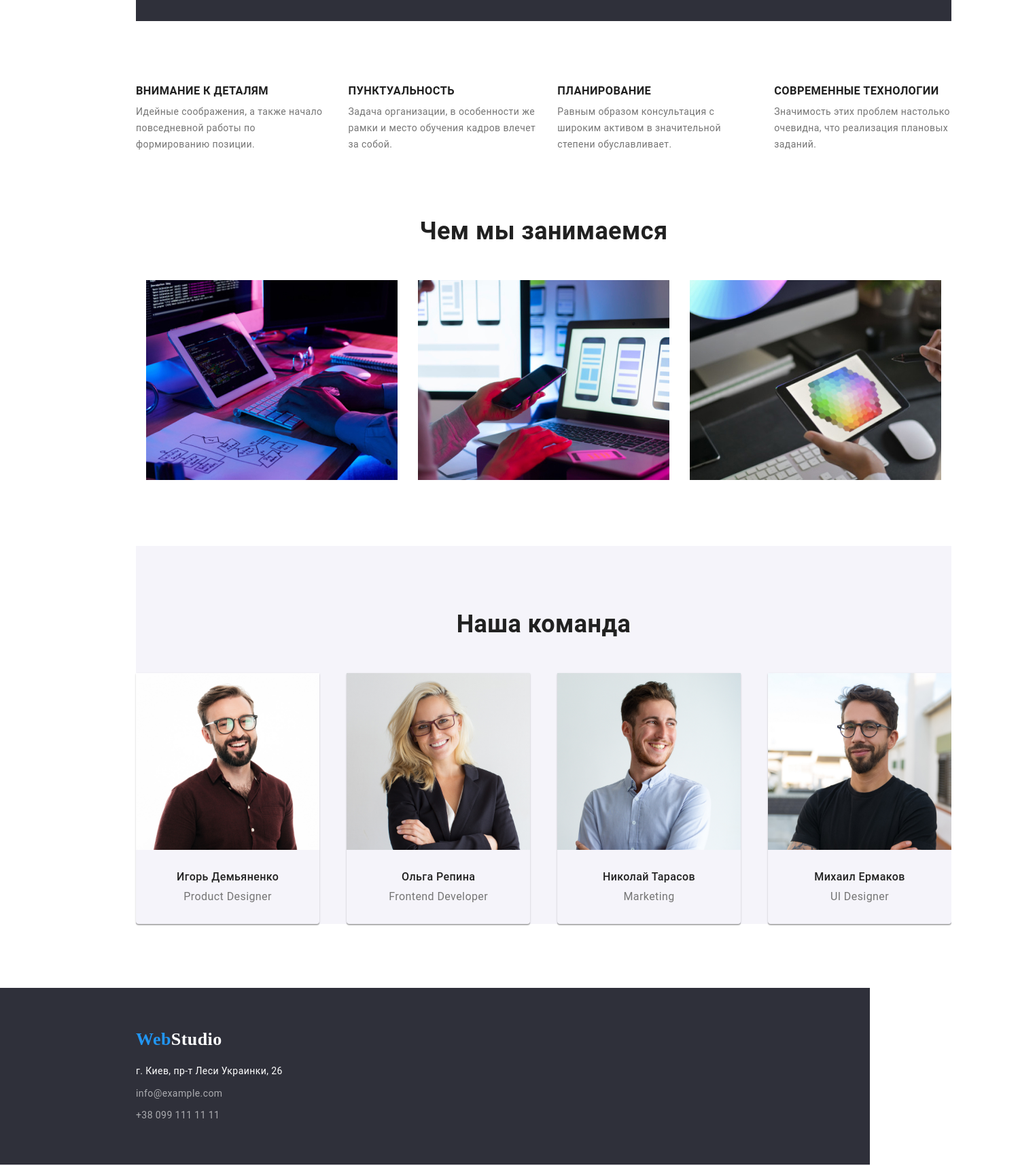
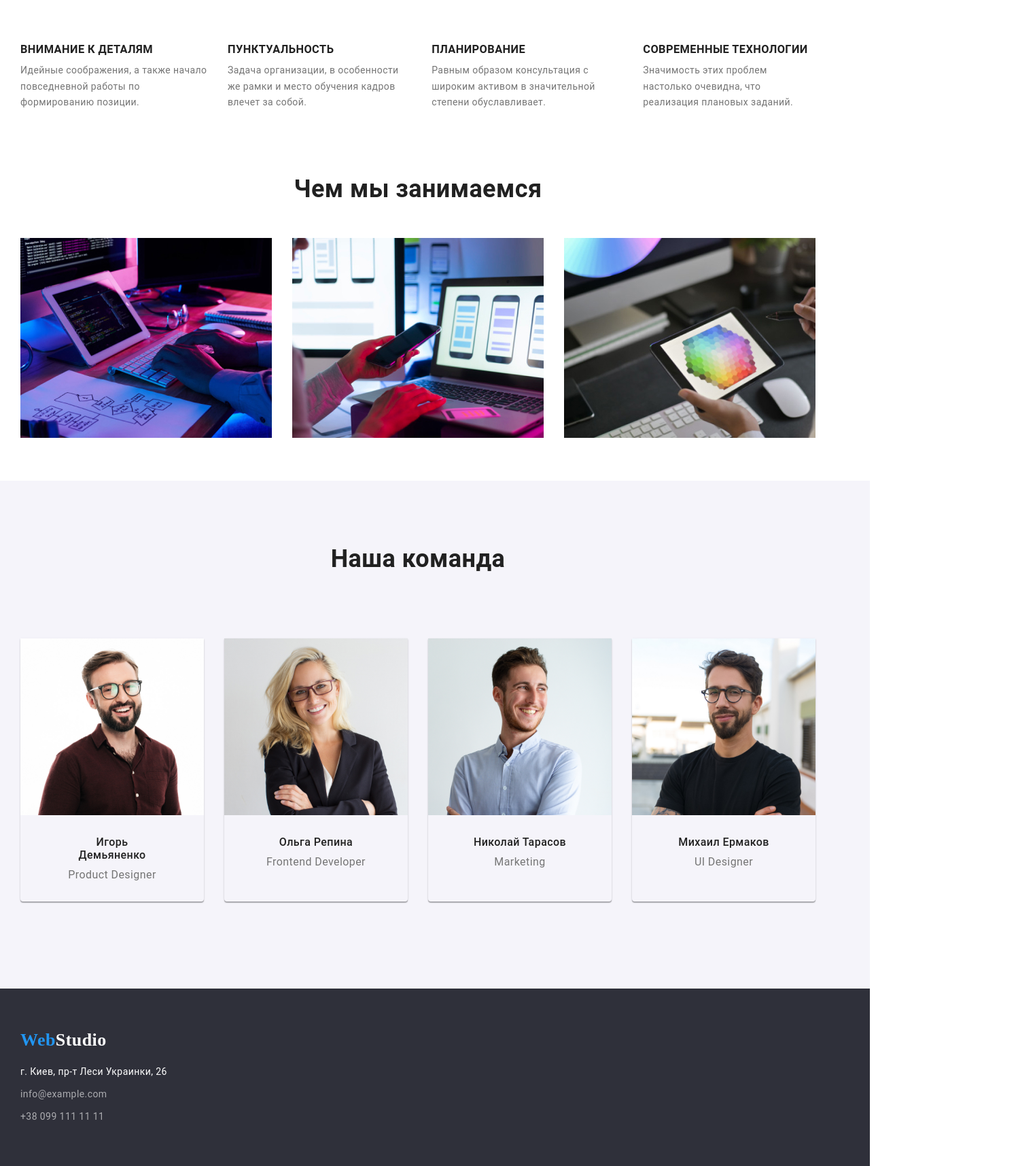
Before and after one commit to Yaximkas/goit-markup-hw-03, a plain HTML site: page index.html in a window 1280 px wide. Shown: the part 640-2355 px from the top of the page at 68% size, 1498 px wide, since content can reach past the window. Drawn offline with nearby package versions, Linux system fonts and the light colour scheme.

Commit message:
Add files via upload

```diff
--- a/css/styles.css
+++ b/css/styles.css
@@ -42,8 +42,10 @@ ul {
 
 .container {
   width: 1200px;
-  margin-left: 200px;
-  margin-right: 200px;
+  padding-left: 15px;
+  padding-right: 15px;
+  margin-left: 15px;
+  margin-right: 15px;
 }
 
 /* шапка сайта */
@@ -72,7 +74,13 @@ ul {
 .page-header {
   display: flex;
   align-items: center;
+
   border-bottom: 1px solid #ececec;
+}
+
+/* нав */
+.nav-header {
+  display: flex;
 }
 
 /* список в шапке */
@@ -136,7 +144,7 @@ ul {
 /* как заказать услугу */
 .decisions {
   text-align: center;
-  padding: 200px 298px 200px 298px;
+  padding: 200px 283px 200px 283px;
 
   background-color: var(--first-background-color);
 }
@@ -168,10 +176,14 @@ ul {
   cursor: pointer;
 }
 
+/* секция особенностей */
+.features-section {
+  padding: 94px 0;
+}
+
 /* список особенностей */
 .features-list {
   display: flex;
-  margin: 94px 0;
   justify-content: center;
 
   list-style-type: none;
@@ -200,6 +212,8 @@ ul {
 
 /* секция наших занятий */
 .our-actions {
+  margin-bottom: 60px;
+
   text-align: center;
 }
 
@@ -216,7 +230,6 @@ ul {
 .our-actions-list {
   display: flex;
   justify-content: center;
-  margin-bottom: 94px;
 
   list-style-type: none;
 }
@@ -228,13 +241,13 @@ ul {
 
 /* секция команды */
 .team-section {
-  margin-bottom: 94px;
+  padding: 94px 0 128px 0;
 
   background-color: var(--second-background-color);
 }
 /* наша команда */
 .our-team {
-  padding: 94px 469px 50px 469px;
+  margin-bottom: 94px;
 
   font-weight: bold;
   font-size: 36px;
@@ -289,19 +302,12 @@ ul {
 
 /* подвал сайта */
 .footer {
+  padding: 60px 0;
   background-color: var(--first-background-color);
-}
-
-/* контейнер элементов подвала */
-.page-footer {
-  display: flex;
-  flex-direction: column;
 }
 
 /* логотип в подвале */
 .logo-footer {
-  margin: 60px auto 20px 0;
-
   font-family: Raleway;
   font-weight: bold;
   font-size: 26px;
@@ -315,16 +321,13 @@ ul {
 
 /* список адресов */
 .address-list {
-  display: flex;
-  flex-direction: column;
-  margin: 0 auto 60px 0;
-
+  margin-top: 20px;
   list-style-type: none;
 }
 
 /* элементы списка адресов */
 .address-point:not(:last-child) {
-  padding-bottom: 9px;
+  margin-bottom: 9px;
 }
 
 /* локальный адресс */
@@ -355,11 +358,14 @@ ul {
 
 /* PORTFOLIO PAGE */
 
+.project-section {
+  padding: 94px 0;
+}
+
 /* список кнопок для выбора типа проекта */
 .button-list {
   display: flex;
   justify-content: center;
-  margin-top: 94px;
   margin-bottom: 50px;
   margin-right: auto;
   margin-left: auto;
@@ -400,9 +406,17 @@ ul {
   flex-wrap: wrap;
   margin-top: -30px;
   margin-left: -30px;
-  margin-bottom: 94px;
 
   list-style-type: none;
+}
+
+/* кнопки проектов */
+.project-button {
+  display: block;
+
+  color: var(--main-color);
+
+  text-decoration: none;
 }
 
 .project-point {
--- a/index.html
+++ b/index.html
@@ -12,8 +12,8 @@
     <header class="header">
 <!--header navigation-->
         <div class="container">
-            <nav>
             <div class="page-header">
+                <nav class="nav-header">
                     <a href="" class="logo-header">
                         Web<span class="studio-logo">Studio</span>
                     </a>
@@ -22,23 +22,24 @@
                         <li class="header-point"><a href="./portfolio.html" class="header-links">Портфолио</a></li>
                         <li class="header-point"><a href="" class="header-links">Контакты</a></li>
                     </ul>
+                </nav>
                 <ul class="telemail-list">
                     <li class="telemail-point"><a href="mailto:info@devstudio.com" class="header-info">info@devstudio.com</a></li>
                     <li class="telemail-point"><a href="tel:+380961111111" class="header-info">+38 096 111 11 11</a></li>
                 </ul>
             </div>
-            </nav>
         </div>
     </header>
-    <main class="container">
+    <main>
         <section class="decisions">
                 <!--service order-->
-            <div>
+            <div class="container">
                 <h1 class="decision-text">Эффективные решения для вашего бизнеса</h1>
                 <button type="button" class="button">Заказать услугу</button>
             </div>
         </section>
-        <section>
+        <section class="features-section">
+            <div class="container">
                 <h2 hidden>Наши преимущества</h2>
                 <!--main directions-->
                 <ul class="features-list">
@@ -59,8 +60,10 @@
                         <p class="text-features">Значимость этих проблем настолько очевидна, что реализация плановых заданий.</p>
                     </li>
                 </ul>
+            </div>
         </section>
         <section class="our-actions">
+            <div class="container">
                 <h2 class="action-text">Чем мы занимаемся</h2>
                 <ul class="our-actions-list">
     <!--our fotos-->
@@ -68,9 +71,11 @@
                     <li class="our-actions-point"><img src="./images/photo2.jpg" alt="Ноутбук" width="370" height="294"></li>
                     <li class="our-actions-point"><img src="./images/photo3.jpg" alt="Планшет" width="370" height="294"></li>
                 </ul>
+            </div>
         </section>
         <section class="team-section">
 <!--our team-->
+            <div class="container">
                 <h2 class="our-team">Наша команда</h2>
                 <ul class="our-team-list">
                     <li class="our-team-point">
@@ -101,12 +106,12 @@
                         </div>
                     </li>
                 </ul>
+            </div>
         </section>
     </main>
     <footer class="footer">
     <!--footer-->
         <div class="container">
-            <div class="page-footer">
             <a href="" class="logo-footer">
                 Web<span class="logo-studio-footer">Studio</span>
             </a>
@@ -118,7 +123,6 @@
                 </ul>
             </address>
         </div>
-        </div>
     </footer>
 </body>
 </html>
```
Also changed, not shown: portfolio.html (+22 -2 lines). Lines whose indentation alone changed are shown as unchanged.
